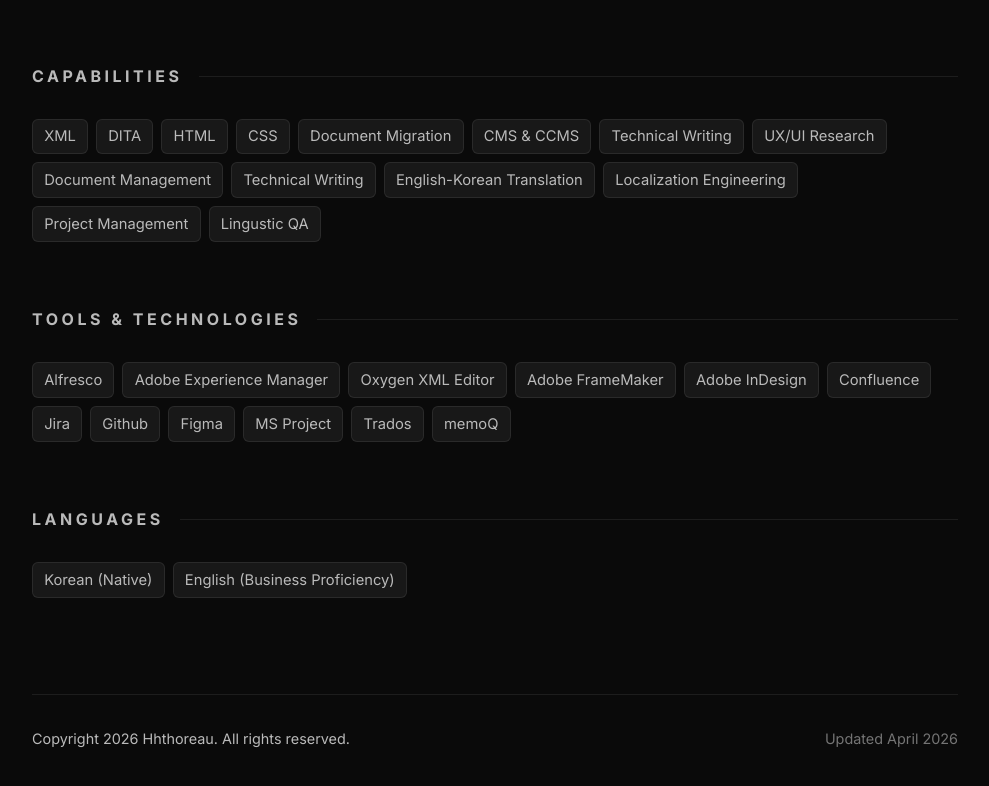
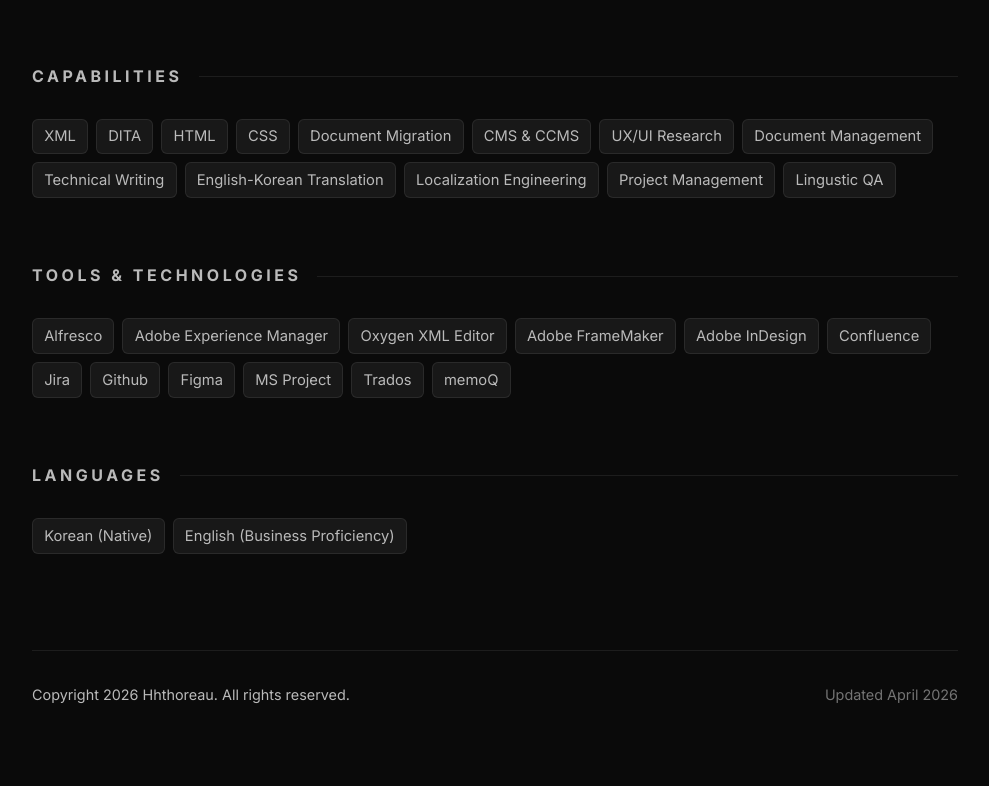
Before and after one commit to hhthoreau/hhthoreau.github.io, a plain HTML site: page index.html in a window 1280 px wide. Shown: the part 2703-3489 px from the top of the page, without its empty margins (145-1134 px from the left). Drawn offline with Linux system fonts and the light colour scheme.

Commit message:
Remove duplicate 'Technical Writing' tag

```diff
--- a/index.html
+++ b/index.html
@@ -625,7 +625,6 @@
         <span class="tag">CSS</span>
         <span class="tag">Document Migration</span>
         <span class="tag">CMS & CCMS</span>
-        <span class="tag">Technical Writing</span>
         <span class="tag">UX/UI Research</span>
         <span class="tag">Document Management</span>
         <span class="tag">Technical Writing</span>
```
